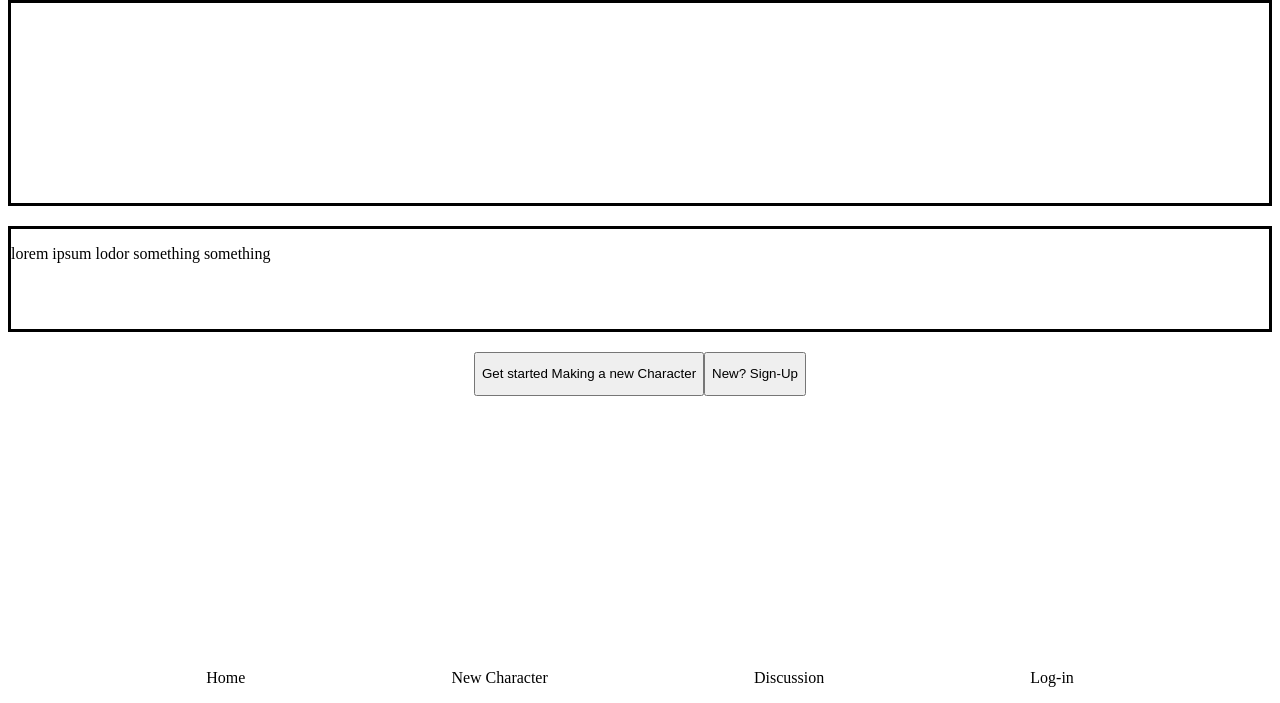
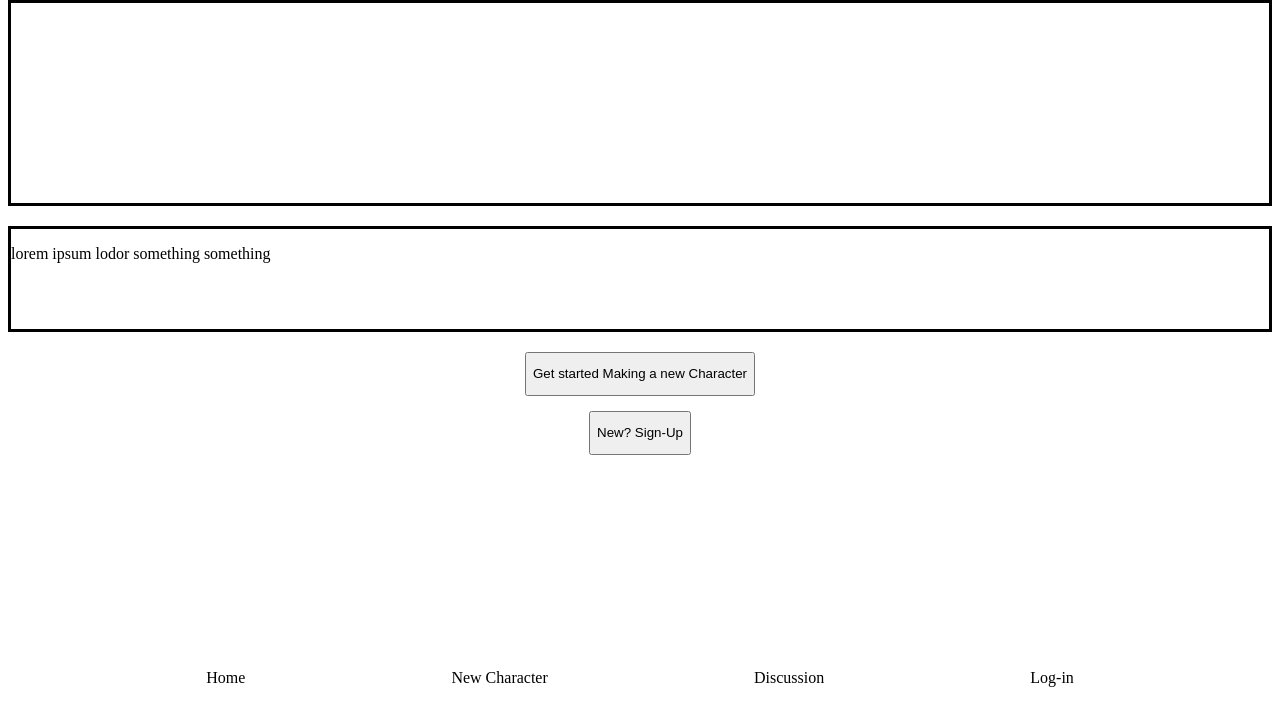
Before and after one commit to JaxonAtBYUI/characterSheet, a website built with Vite: page src/index.html in a window 1280 px wide. Shown: the part 97-800 px from the top of the page. Built offline with nearby package versions, Linux system fonts and the light colour scheme.

Commit message:
skeleton landing page created

```diff
--- a/src/css/main.css
+++ b/src/css/main.css
@@ -33,14 +33,13 @@ margin-bottom: 20px;
 }
 
 .actions{
-    display: flex;
-    justify-content: center;
+    display: block;
     margin: 0 auto ;
 
 }
 .actions button{
     display: block;
-    margin-bottom: 15px;
+    margin:0px auto 15px auto;
     height: 44px;
 
 }
```
